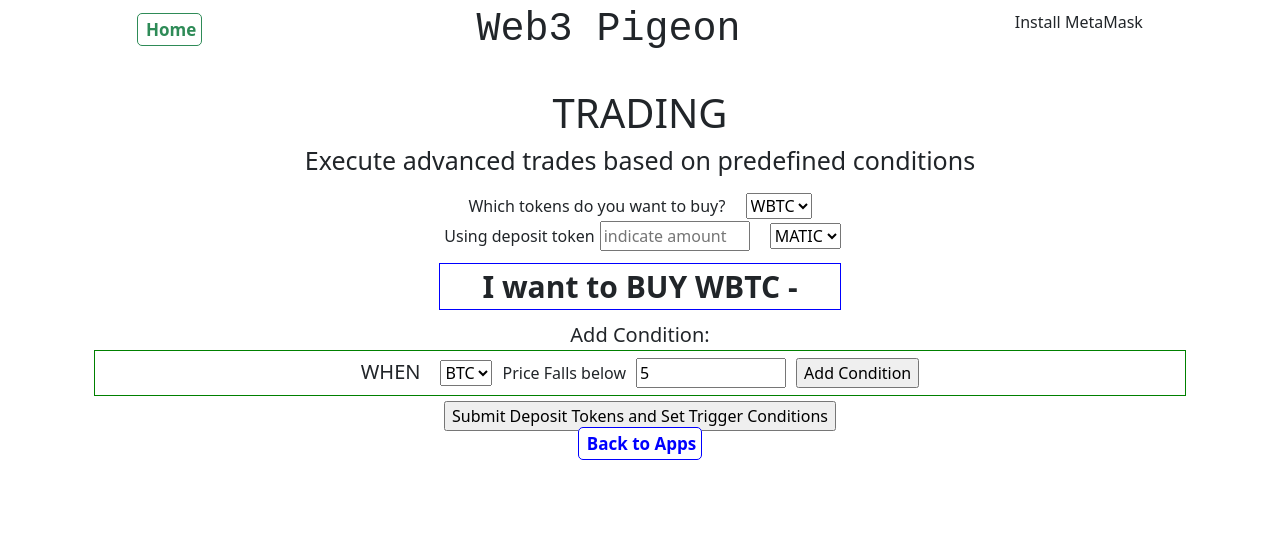
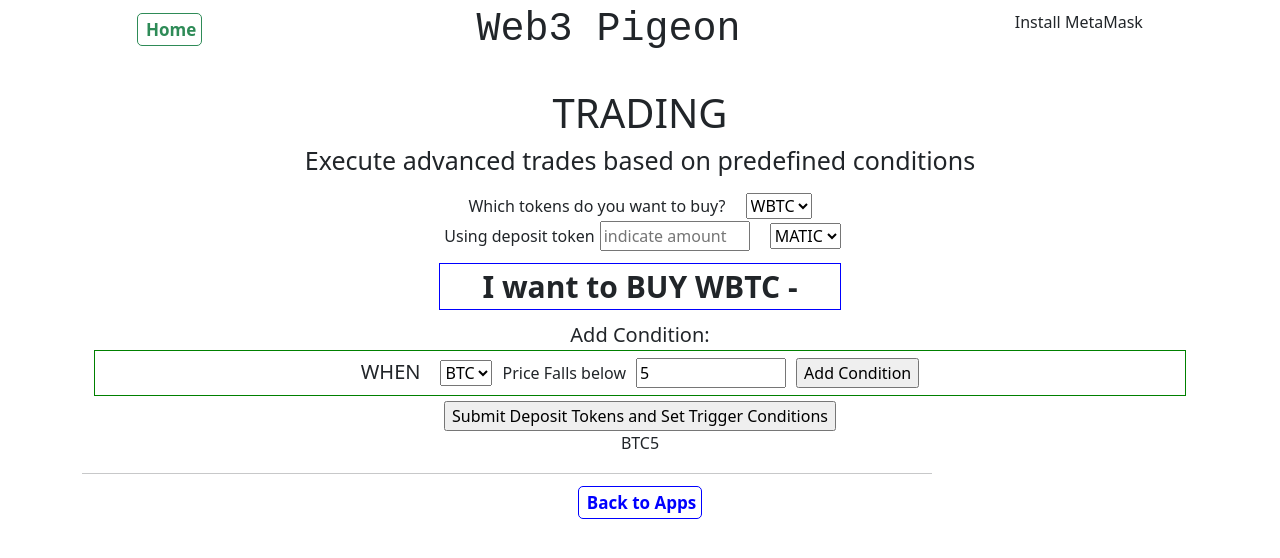
Before and after one commit to lamtrinh259/Web3_Pigeon_Frontend, a React (Create React App) app in the folder frontendpigeon/: page /Apps/Trading in a window 1280 px wide. Both pictures are taken after typing "5" into the empty fields and a click on the input "Add Condition". Shown: the top 558 px of the page. Built offline with nearby package versions, Linux system fonts and the light colour scheme; what @web3-onboard/injected-wallets, @web3-onboard/react would draw is missing.

Commit message:
for spheron 2

```diff
--- a/frontendpigeon/src/components/apps/Trading.css
+++ b/frontendpigeon/src/components/apps/Trading.css
@@ -58,3 +58,14 @@
     border: 1px solid blue;
     font-weight: bold;
    }
+   .name_size{
+    font-size: 18px;
+  }
+
+  .inline_block{
+    display: inline-block;
+  }
+
+  .listTicker{
+    display: flex;
+  }
--- a/frontendpigeon/src/components/apps/Trading.js
+++ b/frontendpigeon/src/components/apps/Trading.js
@@ -8,7 +8,6 @@ import "./Trading.css"
 import Tradingcondition from "./Tradingcondition";
 
 function Trading() {
-  // const [account, setAccount] = useState("");
   const [tokenTobuy, setTokenTobuy] = useState("WBTC");
   const [depositToken, setDepositToken] = useState("MATIC");
   const [depositAmt, setDepositAmt] = useState(null);
@@ -83,17 +82,19 @@ function Trading() {
     console.log("submitParams.depositAmt",submitParams.depositAmt)
     // createSearch(submitParams);
   };
-  const addConditions =(event,) => {
+  const addConditions =(event) => {
     event.preventDefault();
     // localStorage.setItem('items', JSON.stringify(items));
-    const prev = items
-    console.log("prev",prev)
-    prev.push()
+    // const prev = items
+    items.push({conditionToken: conditionToken, priceCondition:priceCondition})
+    console.log("items",items)
+    setItems([...items])
 
-    console.log("localStorage",localStorage)
   }
   useEffect(() => {
     localStorage.setItem('items', JSON.stringify(items));
+    console.log("localStorage",localStorage)
+
   }, [items]);
   useEffect(() => {
     const items = JSON.parse(localStorage.getItem('items'));
@@ -108,11 +109,11 @@ function Trading() {
 
     <div
         key={index}>
-        <div className="watchlistbox" >
+        <div className="listbox" >
             <Tradingcondition
                 id={x.id}
-                name={x.name}
-                price={x.price}
+                name={x.conditionToken}
+                price={x.priceCondition}
                 // img={x.image}
                 // removeTickerClick={removeTickerClick}
 
--- a/frontendpigeon/src/components/apps/Tradingcondition.js
+++ b/frontendpigeon/src/components/apps/Tradingcondition.js
@@ -18,15 +18,14 @@ function Tradingcondition(props){
     return(
 
         <>
-        {props.id}
         {props.name}
         {props.price}
-        <table className="watchlistTicker">
+        <table className="listTicker">
 
         {/* <td><img className="inline_block" src={props.img} height="50px" ></img></td>  */}
-        <td className="inline_block" className="name_size" width="100px"><b>{props.name}</b></td>
+        <td className="inline_block" className="name_size" width="100px"><b>{props.conditionToken}</b></td>
 
-        <td className="inline_block" width="100px">${props.price.toFixed(3)}</td>
+        <td className="inline_block" width="100px">{props.priceCondition}</td>
         {/* <td className="inline_block" style={{color: tickerColor()}} width="100px">{props.percentchange.toFixed(2)}%</td> */}
         {/* <td className="inline_block" >
             <WatchListChart
```
